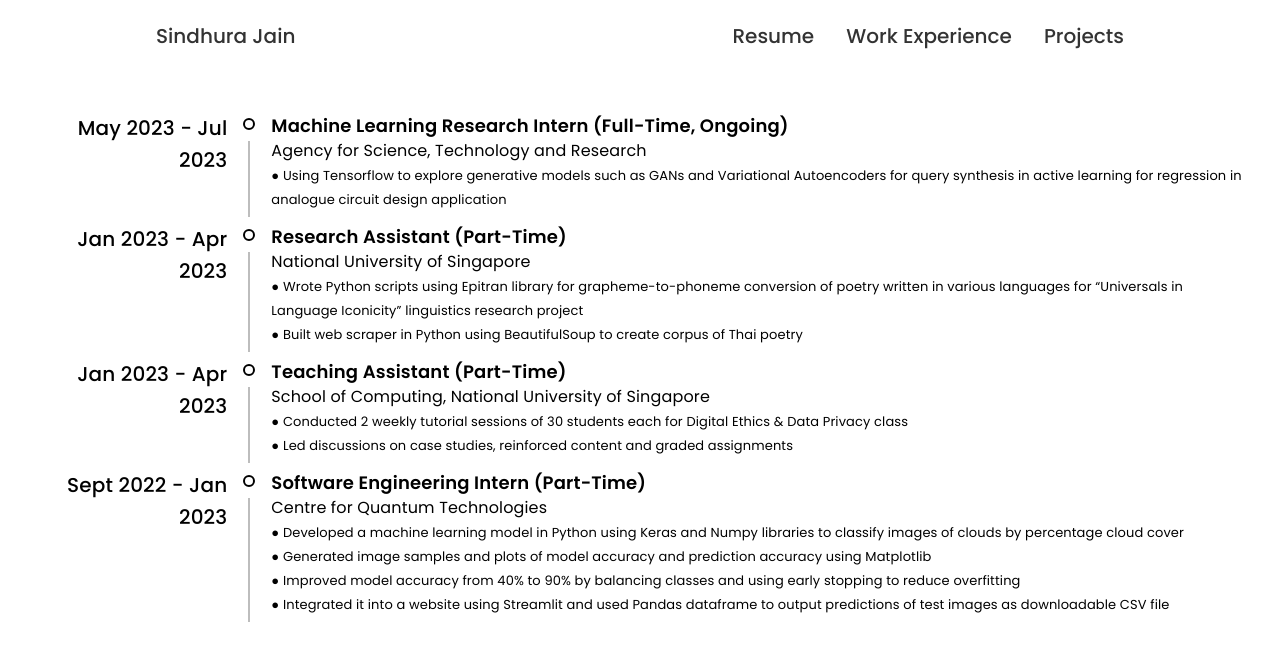
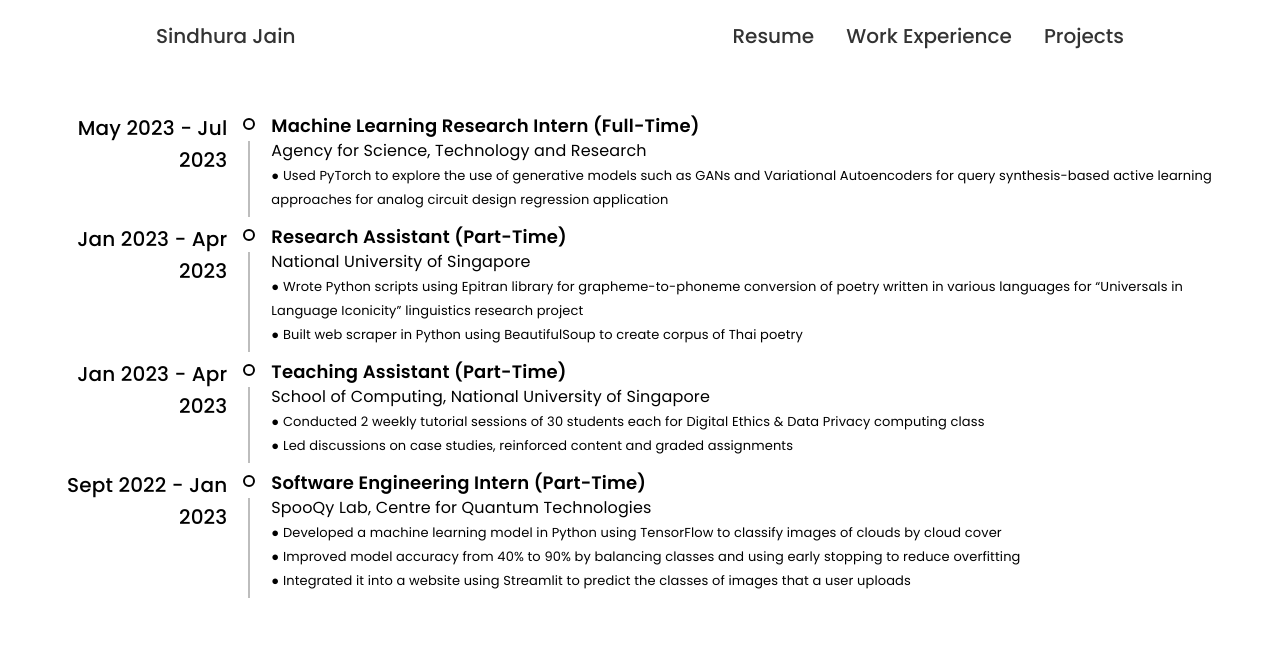
Before and after one commit to sindhurajain/my-app-5, a React (Create React App) app: page /work-experience in a window 1280 px wide. Shown: the top 660 px of the page. Built offline with nearby package versions, Linux system fonts and the light colour scheme.

Commit message:
Update WorkExp.jsx

```diff
--- a/src/components/workexp/WorkExp.jsx
+++ b/src/components/workexp/WorkExp.jsx
@@ -7,11 +7,11 @@
 import TimelineDot from '@mui/lab/TimelineDot';
 import Typography from '@mui/material/Typography';
 import "./workexp.css"
-
-
 import TimelineOppositeContent, {
     timelineOppositeContentClasses,
   } from '@mui/lab/TimelineOppositeContent';
+
+
 
 const WorkExp = () => {
   return (
@@ -41,7 +41,7 @@
                                 fontWeight:"bold",
                                 fontFamily: '"Poppins", sans-serif'
                                 }}>
-        Machine Learning Research Intern (Full-Time, Ongoing)
+        Machine Learning Research Intern (Full-Time)
           </Typography>
           <Typography component="span"
           sx={{
@@ -57,8 +57,7 @@
             fontFamily: '"Poppins", sans-serif'
             }}>
             <br></br>
-            ● Using Tensorflow to explore generative models such as GANs and Variational Autoencoders for
-query synthesis in active learning for regression in analogue circuit design application
+            ● Used PyTorch to explore the use of generative models such as GANs and Variational Autoencoders for query synthesis-based active learning approaches for analog circuit design regression application
           </Typography>
           </TimelineContent>
     </TimelineItem>
@@ -147,7 +146,7 @@
             fontFamily: '"Poppins", sans-serif'
             }}>
             <br></br>
-            ● Conducted 2 weekly tutorial sessions of 30 students each for Digital Ethics & Data Privacy class
+            ● Conducted 2 weekly tutorial sessions of 30 students each for Digital Ethics & Data Privacy computing class
             <br></br>
 ● Led discussions on case studies, reinforced content and graded assignments
           </Typography>
@@ -184,7 +183,8 @@
             fontFamily: '"Poppins", sans-serif'
             }}>
             <br></br>
-            Centre for Quantum Technologies
+            SpooQy Lab, Centre for Quantum Technologies
+
           </Typography>
           <Typography component="span"
           sx={{
@@ -192,15 +192,14 @@
             fontFamily: '"Poppins", sans-serif'
             }}>
             <br></br>
-            ● Developed a machine learning model in Python using Keras and Numpy libraries to classify
-images of clouds by percentage cloud cover<br></br>
-            ● Generated image samples and plots of model accuracy and prediction accuracy using Matplotlib
-            <br></br>
+            ● Developed a machine learning model in Python using TensorFlow to classify images of clouds by cloud cover
+<br></br>
+
             ● Improved model accuracy from 40% to 90% by balancing classes and using early stopping to
 reduce overfitting
             <br></br>
-            ● Integrated it into a website using Streamlit and used Pandas dataframe to output predictions of
-test images as downloadable CSV file
+            ● Integrated it into a website using Streamlit to predict the classes of images that a user uploads
+
           </Typography>
       </TimelineContent>
     </TimelineItem>
```
